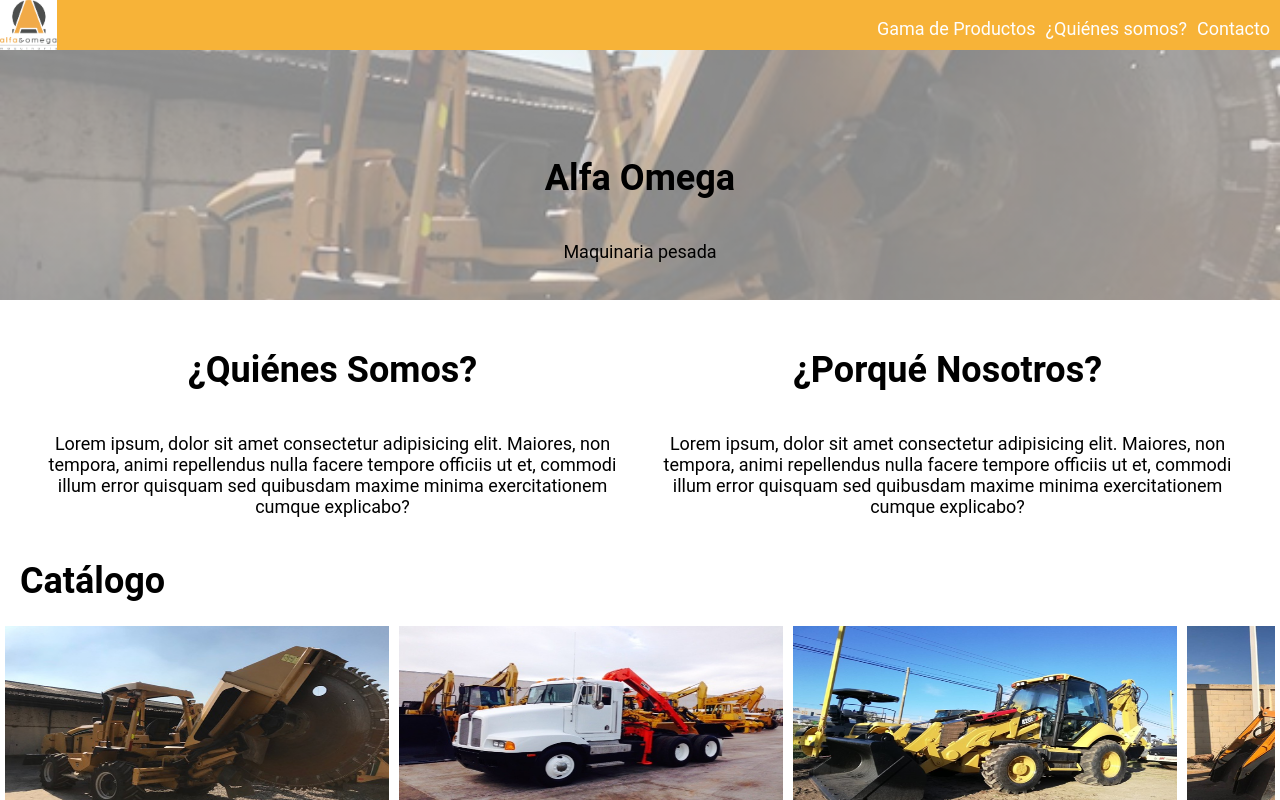
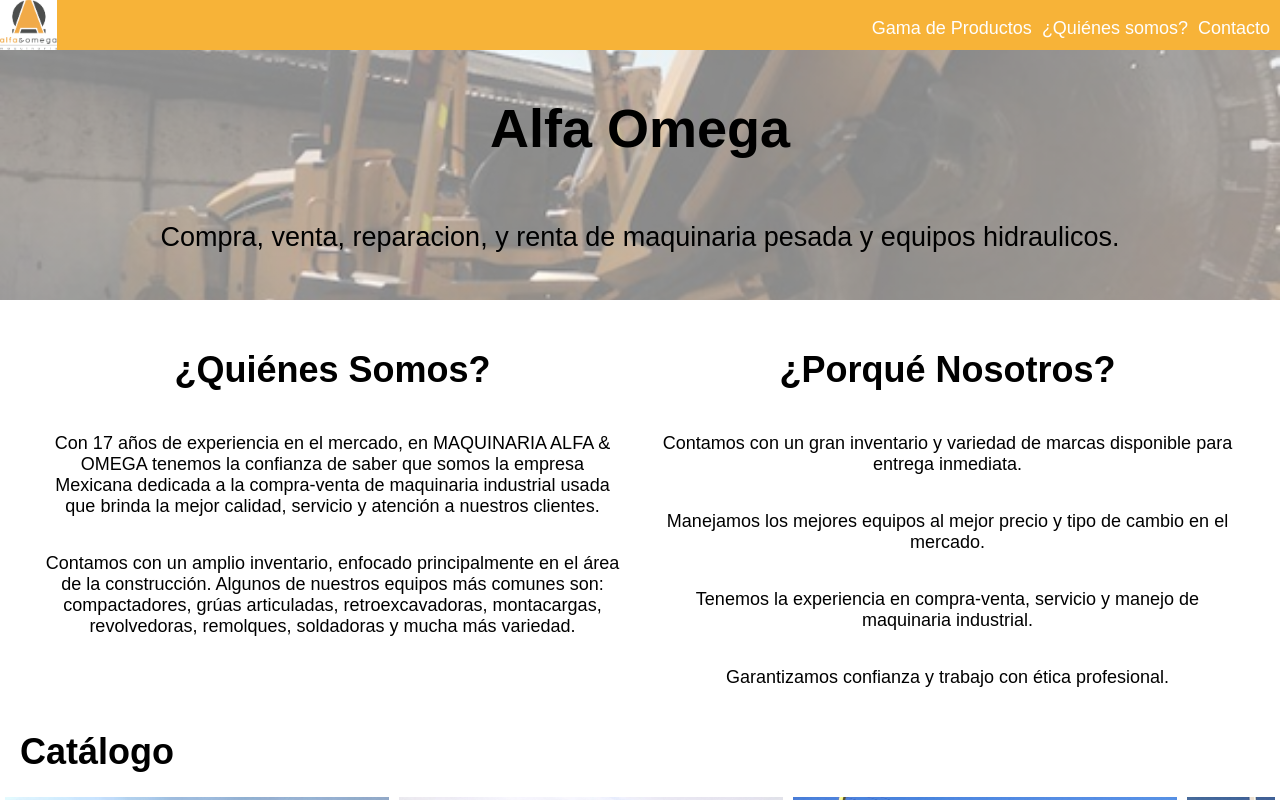
Before and after one commit to JesusWisord/alfaomega, a Next.js app: page / in a window 1280 px wide. Shown: the top 800 px of the page. Built offline with nearby package versions, Linux system fonts and the light colour scheme.

Commit message:
[ADD] Real info

```diff
--- a/components/AcercaDe.jsx
+++ b/components/AcercaDe.jsx
@@ -4,21 +4,34 @@
 const AcercaDe = () => (
   <div className={styles.acercaDe} id="Acerca">
     <div className={styles.somos}>
-      <h1>¿Quiénes Somos?</h1>
+      <h1 id="Acerca">¿Quiénes Somos?</h1>
       <p>
-        Lorem ipsum, dolor sit amet consectetur adipisicing elit.
-        Maiores, non tempora, animi repellendus nulla facere tempore
-        officiis ut et, commodi illum error quisquam sed quibusdam
-        maxime minima exercitationem cumque explicabo?
+        Con 17 años de experiencia en el mercado, en MAQUINARIA ALFA &
+        OMEGA tenemos la confianza de saber que somos la empresa Mexicana
+        dedicada a la compra-venta de maquinaria industrial usada que brinda
+        la mejor calidad, servicio y atención a nuestros clientes.
+      </p>
+      <p>
+        Contamos con un amplio inventario, enfocado
+        principalmente en el área de la construcción.
+        Algunos de nuestros equipos más comunes son: compactadores,
+        grúas articuladas, retroexcavadoras, montacargas, revolvedoras,
+        remolques, soldadoras y mucha más variedad.
       </p>
     </div>
     <div className={styles.nosotros}>
-      <h1>¿Porqué Nosotros?</h1>
+      <h1 id="Eleccion">¿Porqué Nosotros?</h1>
       <p>
-        Lorem ipsum, dolor sit amet consectetur adipisicing elit.
-        Maiores, non tempora, animi repellendus nulla facere tempore
-        officiis ut et, commodi illum error quisquam sed quibusdam
-        maxime minima exercitationem cumque explicabo?
+        Contamos con un gran inventario y variedad de marcas disponible para entrega inmediata.
+      </p>
+      <p>
+        Manejamos los mejores equipos al mejor precio y tipo de cambio en el mercado.
+      </p>
+      <p>
+        Tenemos la experiencia en compra-venta, servicio y manejo de maquinaria industrial.
+      </p>
+      <p>
+        Garantizamos confianza y trabajo con ética profesional.
       </p>
     </div>
   </div>
--- a/components/Catalogo.jsx
+++ b/components/Catalogo.jsx
@@ -4,7 +4,7 @@
 
 const Catalogo = () => (
   <>
-    <h1 className={styles.title}>Catálogo</h1>
+    <h1 className={styles.title} id="Catalogo">Catálogo</h1>
     <div className={styles.catalogo}>
       {
           productArray.map((product) => (
--- a/components/Footer.jsx
+++ b/components/Footer.jsx
@@ -3,12 +3,12 @@
 import styles from './styles/Footer.module.css';
 
 const Footer = () => (
-  <footer className={styles.footer}>
+  <footer className={styles.footer} id="Contacto">
     <div className="right">
       <p className={styles.subtitle}>Constructora Alfa Omega</p>
       <a href="#Somos" className={styles.link}>¿Quiénes Somos?</a>
     </div>
-    <div className="left">
+    <div className={styles.left}>
       <p className={styles.subtitle}>Síguenos en Redes</p>
       <div className={styles.social_media}>
         <a href="www.facebook.com">
--- a/components/Hero.jsx
+++ b/components/Hero.jsx
@@ -4,7 +4,7 @@
 const Hero = () => (
   <div className={styles.hero}>
     <h1>Alfa Omega</h1>
-    <p>Maquinaria pesada</p>
+    <p>Compra, venta, reparacion, y renta de maquinaria pesada y equipos hidraulicos.</p>
   </div>
 );
 
--- a/components/styles/AcercaDe.module.css
+++ b/components/styles/AcercaDe.module.css
@@ -1,4 +1,9 @@
-.acercaDe, .somos, .nosotros{
+.acercaDe{
+  display: grid;
+  grid-template-columns: 1fr 1fr;
+}
+
+.somos, .nosotros{
   display: flex;
   flex-direction: column;
   align-items: center;
--- a/components/styles/Catalogo.module.css
+++ b/components/styles/Catalogo.module.css
@@ -25,9 +25,9 @@
 }
 
 .producto p{
-  width: 80%;
+  width: 90%;
   text-align: center;
-  margin: 0 auto;
+  margin: 10px auto;
 }
 
 @media screen and (min-width: 700px){
--- a/components/styles/Hero.module.css
+++ b/components/styles/Hero.module.css
@@ -10,3 +10,11 @@
   justify-content: flex-end;
   padding-bottom: 20px;
 }
+
+.hero h1{
+  font-size: 3em;
+}
+
+.hero p{
+  font-size: 1.5em;
+}
--- a/styles/global.css
+++ b/styles/global.css
@@ -7,14 +7,14 @@
   --dark-second-color: #181818;
 }
 
-@import url('https://fonts.googleapis.com/css?family=Source+Sans+Pro:regular,bold,italic&subset=latin,latin-ext');
+@import url('https://fonts.googleapis.com/css2?family=Fira+Sans:wght@200;400;700&display=swap');
 
 html,
 body {
   padding: 0;
   margin: 0;
   font-size: 18px;
-  font-family: 'Roboto', sans-serif;
+  font-family: 'Fira Sans', sans-serif;
   scroll-behavior: smooth;
 }
 
```
